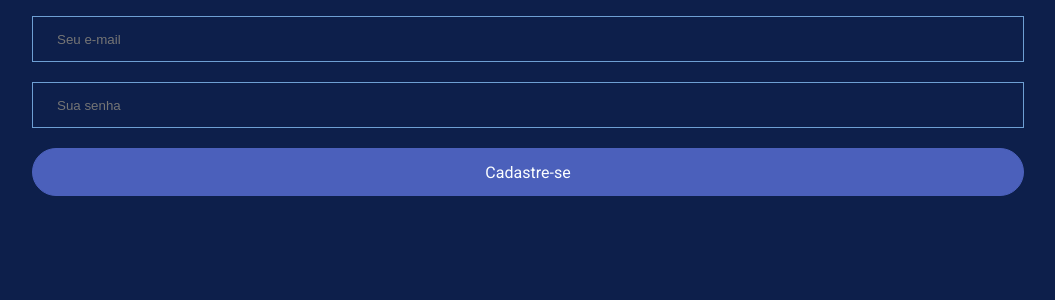
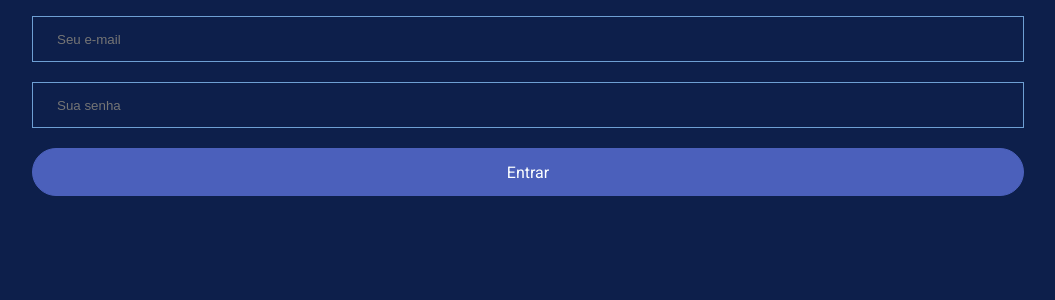
Before and after one commit to josedasilva123/lexgames, a React (Create React App) app: page / in a window 1280 px wide. Shown: the top 300 px of the page, without its empty margins (112-1167 px from the left). Built offline with nearby package versions, Linux system fonts and the light colour scheme.

Commit message:
comments for students

```diff
--- a/src/pages/Login/index.jsx
+++ b/src/pages/Login/index.jsx
@@ -22,7 +22,6 @@ const Login = ({ setUser, setFavoriteList }) => {
   const navigate = useNavigate();
 
   const submit = async (data) => {
-    console.log(data);
     try {
         setLoading(true);
         const response = await coreApi.post('user/login', data);
@@ -53,7 +52,7 @@ const Login = ({ setUser, setFavoriteList }) => {
           <StyledParagraph>{errors.password.message}</StyledParagraph>
         )}
         <StyledButton buttonStyle="solid1" type="submit" disabled={loading}>
-          {loading ? "Cadastrando..." : "Cadastre-se"}
+          {loading ? "Entrando..." : "Entrar"}
         </StyledButton>
       </StyledForm>
     </StyledContainer>
--- a/src/pages/Register/index.jsx
+++ b/src/pages/Register/index.jsx
@@ -11,8 +11,11 @@ import { useNavigate } from "react-router-dom";
 
 const Register = () => {
   const [loading, setLoading] = useState(false);
+  /* Estado de lado para desabilitar botão e outras questões mais visuais */
   const [alert, setAlert] = useState(null);
+  /* Estado para um toast mais rudimentar */
 
+  /* Instância do hook e ponte com schema */
   const { register, handleSubmit, formState: {errors}} = useForm({
     resolver: yupResolver(registerSchema)
   })
@@ -20,19 +23,22 @@ const Register = () => {
   const navigate = useNavigate();
 
   const submit = async (data) => {
+    /* trycatch tenta executar cada linha e em caso de erro cai para lógica de catch */
     try {
-        setLoading(true);
+        setLoading(true); /* começa a carregar */
         const response = await coreApi.post('user', data);
+        /* dispara toast por meio do estado alert */
         setAlert({
             type: "sucess",
             message: response.data.message
         });
+        /* reseta toast e redireciona para home */
         setTimeout(() => {
             setAlert(null);
             navigate('/');
         }, 3000);
     } catch (error) {
-        console.log(error);
+        /* dispara toast em caso de erro, por meio do estado alert */
         setAlert({
             type: "error",
             message: error.response.data.error,
```
